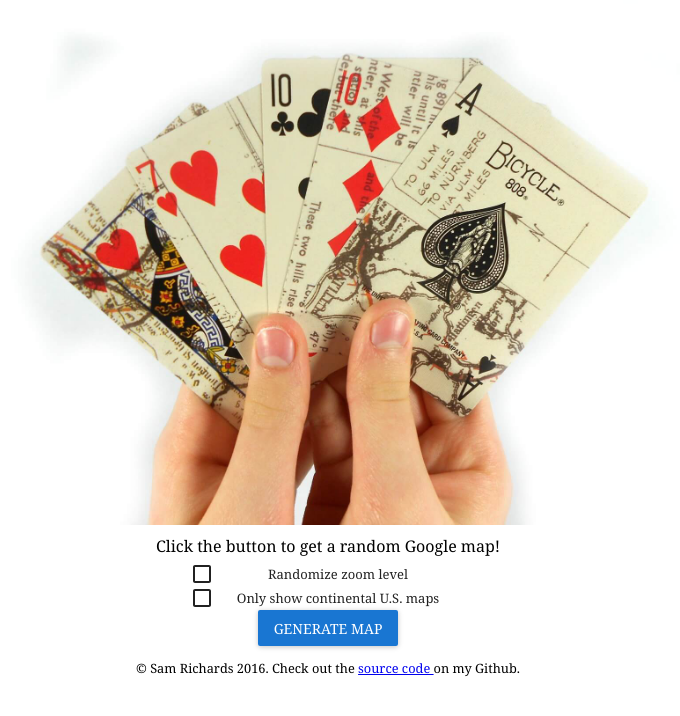
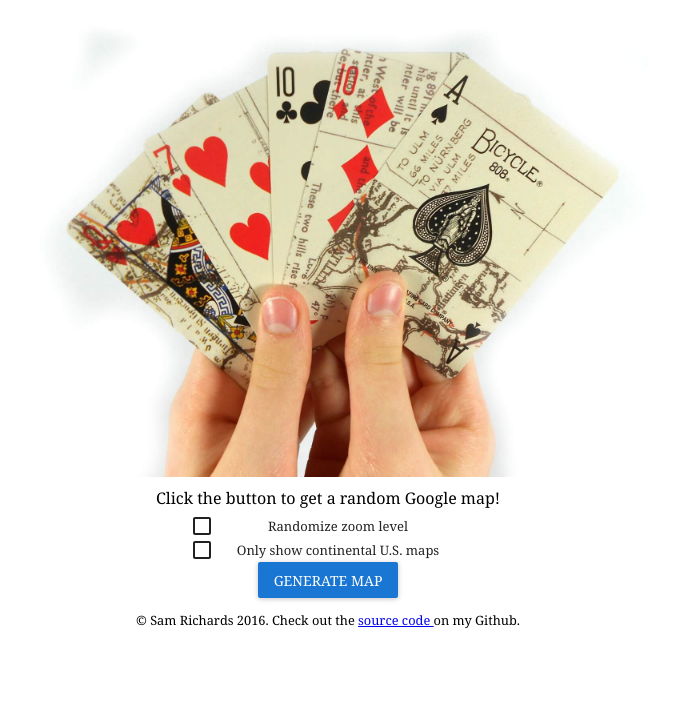
Before and after one commit to samrrichards/MapShuffle, a React app: page / in a window 1280 px wide. Shown: the part 82-798 px from the top of the page, without its empty margins (312-992 px from the left). Built offline with nearby package versions, Linux system fonts and the light colour scheme; no server answers; what react-tap-event-plugin would draw is missing.

Commit message:
minor css adjustment

```diff
--- a/src/MapShuffle.css
+++ b/src/MapShuffle.css
@@ -29,8 +29,8 @@
 }
 
 .intro-pic {
-  max-height: 55%;
-  max-width: 55%;
+  max-height: 50%;
+  max-width: 50%;
   transform: scale;
 }
 
@@ -47,7 +47,7 @@
 }
 
 .map-container {
-  height: 22em;
+  height: 370px;
   width: 75%;
   padding-top: 15px;
   vertical-align: middle;
```
